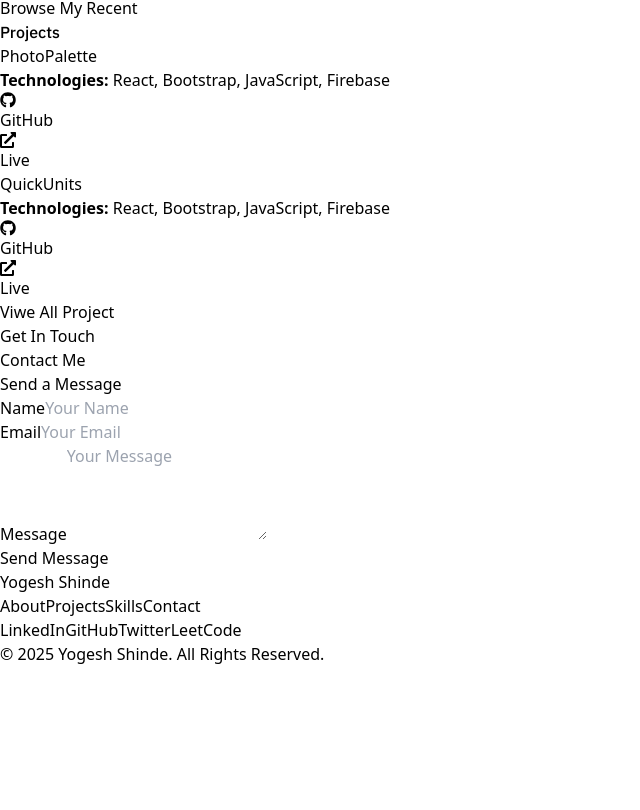
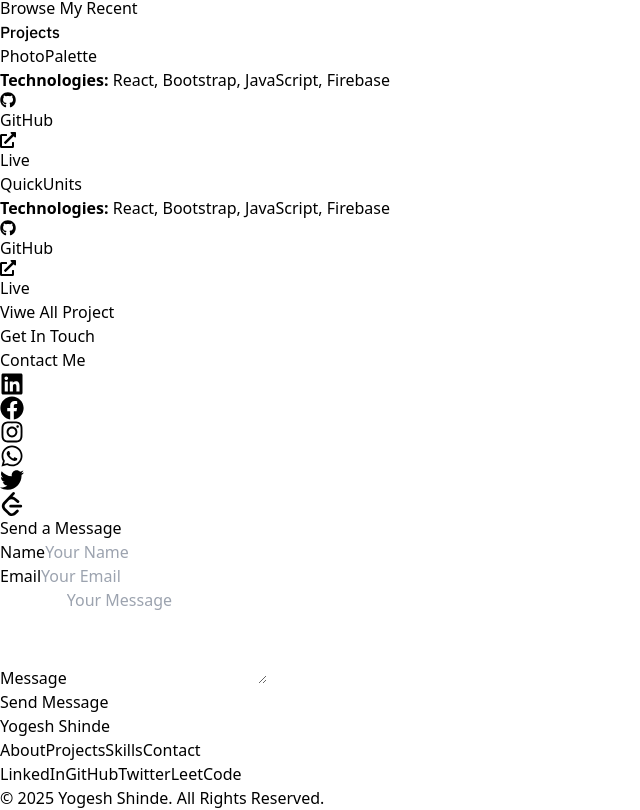
Before and after one commit to Y0GESHSHINDE/Portfolio-React, a React (Vite) app: page / in a window 1280 px wide. Shown: the part 3018-3828 px from the top of the page, without its empty margins (0-640 px from the left). Before the commit the page ends 3684 px from the top, so only its background shows below. Built offline with nearby package versions, Linux system fonts and the light colour scheme.

Commit message:
Formsubmit Link Update

```diff
--- a/src/components/ContactSection.jsx
+++ b/src/components/ContactSection.jsx
@@ -19,7 +19,7 @@ function ContactSection() {
     const formData = new FormData(form);
 
     // Fetch to FormSubmit API endpoint
-    fetch("https://formsubmit.co/yogeshshinde3624@gmail.com.com", {
+    fetch("https://formsubmit.co/yogeshshinde3624@gmail.com", {  // Replace with your actual FormSubmit email
       method: "POST",
       body: formData,
     })
@@ -32,7 +32,7 @@ function ContactSection() {
         }
       })
       .catch(() => {
-        alert("Error submitting form");
+        alert("Thank you , I will conect you soon");
       });
   };
 
@@ -46,8 +46,56 @@ function ContactSection() {
           Contact Me
         </h2>
 
+        {/* Social Media Icons Section */}
         <div className="flex justify-center gap-6 mb-8">
-          {/* Your social media links */}
+          <a
+            href="https://www.linkedin.com"
+            target="_blank"
+            rel="noopener noreferrer"
+            className="text-gray-600 hover:text-gray-800 transition duration-300"
+          >
+            <FaLinkedin size={24} />
+          </a>
+          <a
+            href="https://www.facebook.com"
+            target="_blank"
+            rel="noopener noreferrer"
+            className="text-gray-600 hover:text-gray-800 transition duration-300"
+          >
+            <FaFacebook size={24} />
+          </a>
+          <a
+            href="https://www.instagram.com"
+            target="_blank"
+            rel="noopener noreferrer"
+            className="text-gray-600 hover:text-gray-800 transition duration-300"
+          >
+            <FaInstagram size={24} />
+          </a>
+          <a
+            href="https://wa.me"
+            target="_blank"
+            rel="noopener noreferrer"
+            className="text-gray-600 hover:text-gray-800 transition duration-300"
+          >
+            <FaWhatsapp size={24} />
+          </a>
+          <a
+            href="https://www.twitter.com"
+            target="_blank"
+            rel="noopener noreferrer"
+            className="text-gray-600 hover:text-gray-800 transition duration-300"
+          >
+            <FaTwitter size={24} />
+          </a>
+          <a
+            href="https://leetcode.com"
+            target="_blank"
+            rel="noopener noreferrer"
+            className="text-gray-600 hover:text-gray-800 transition duration-300"
+          >
+            <SiLeetcode size={24} />
+          </a>
         </div>
 
         <div className="max-w-md mx-auto bg-white rounded-lg border border-gray-300 shadow-md p-6">
@@ -65,7 +113,7 @@ function ContactSection() {
               <input
                 type="hidden"
                 name="_next"
-                value="https://yourwebsite.com/thank-you"
+                value="https://yourwebsite.com/thank-you"  // Replace with your website's thank you page
               />
               <input type="hidden" name="_captcha" value="false" />
 
@@ -102,11 +150,13 @@ function ContactSection() {
                   placeholder="Your Message"
                   rows="4"
                   className="w-full border border-gray-300 rounded-lg p-3 focus:ring-2 focus:ring-gray-800 focus:outline-none"
-                  required></textarea>
+                  required
+                ></textarea>
               </div>
               <button
                 type="submit"
-                className="w-full bg-gray-800 text-white rounded-lg p-3 text-sm font-medium hover:bg-gray-900 transition">
+                className="w-full bg-gray-800 text-white rounded-lg p-3 text-sm font-medium hover:bg-gray-900 transition"
+              >
                 Send Message
               </button>
             </form>
```
